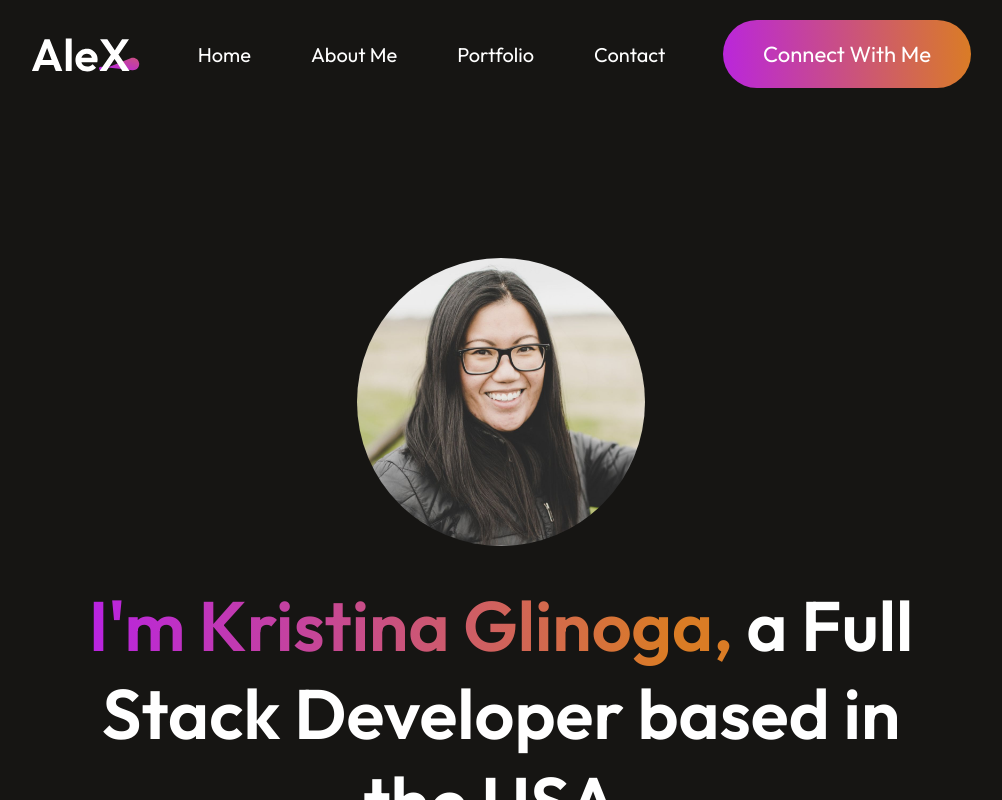
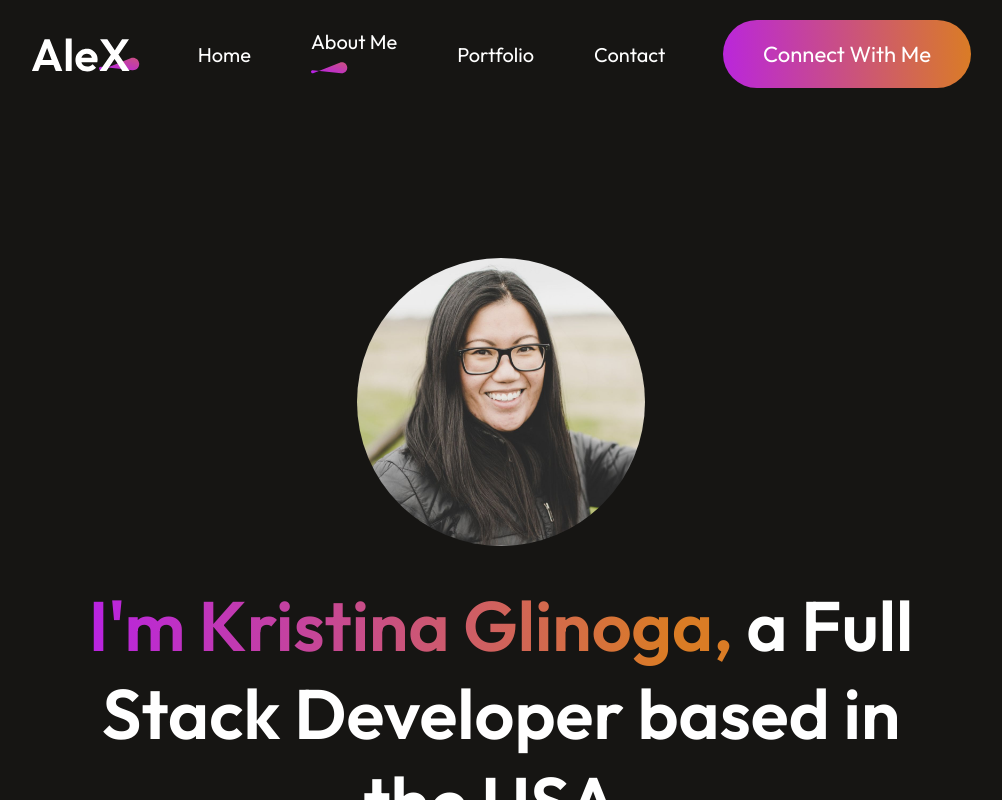
Before and after one commit to hellokristinafaye/portfolio-react, a React (Vite) app: page / in a window 1280 px wide. Both pictures are taken after a click on the element "About Me". Shown: the top 800 px of the page, without its empty margins (139-1141 px from the left). Built offline with nearby package versions, Linux system fonts and the light colour scheme.

Commit message:
underline WORKS for all links

```diff
--- a/src/components/NavBar/Navbar.jsx
+++ b/src/components/NavBar/Navbar.jsx
@@ -27,7 +27,7 @@ const Navbar = () => {
             <p onClick={() => setMenu("about")} className="">
               About Me
             </p>
-            {/* {menu === "about" ? <img src={underline} /> : <></>} */}
+            {menu === "about" ? <img src={underline} /> : <></>}
           {/* </AnchorLink> */}
         </li>
 
@@ -36,7 +36,7 @@ const Navbar = () => {
             <p onClick={() => setMenu("work")} className="">
               Portfolio
             </p>
-            {/* {menu === "work" ? <img src={underline} /> : <></>} */}
+            {menu === "work" ? <img src={underline} /> : <></>}
           {/* </AnchorLink> */}
         </li>
 
@@ -45,7 +45,7 @@ const Navbar = () => {
             <p onClick={() => setMenu("contact")} className="">
               Contact
             </p>
-            {/* {menu === "contact" ? <img src={underline} /> : <></>} */}
+            {menu === "contact" ? <img src={underline} /> : <></>}
           {/* </AnchorLink> */}
         </li>
       </ul>
```
